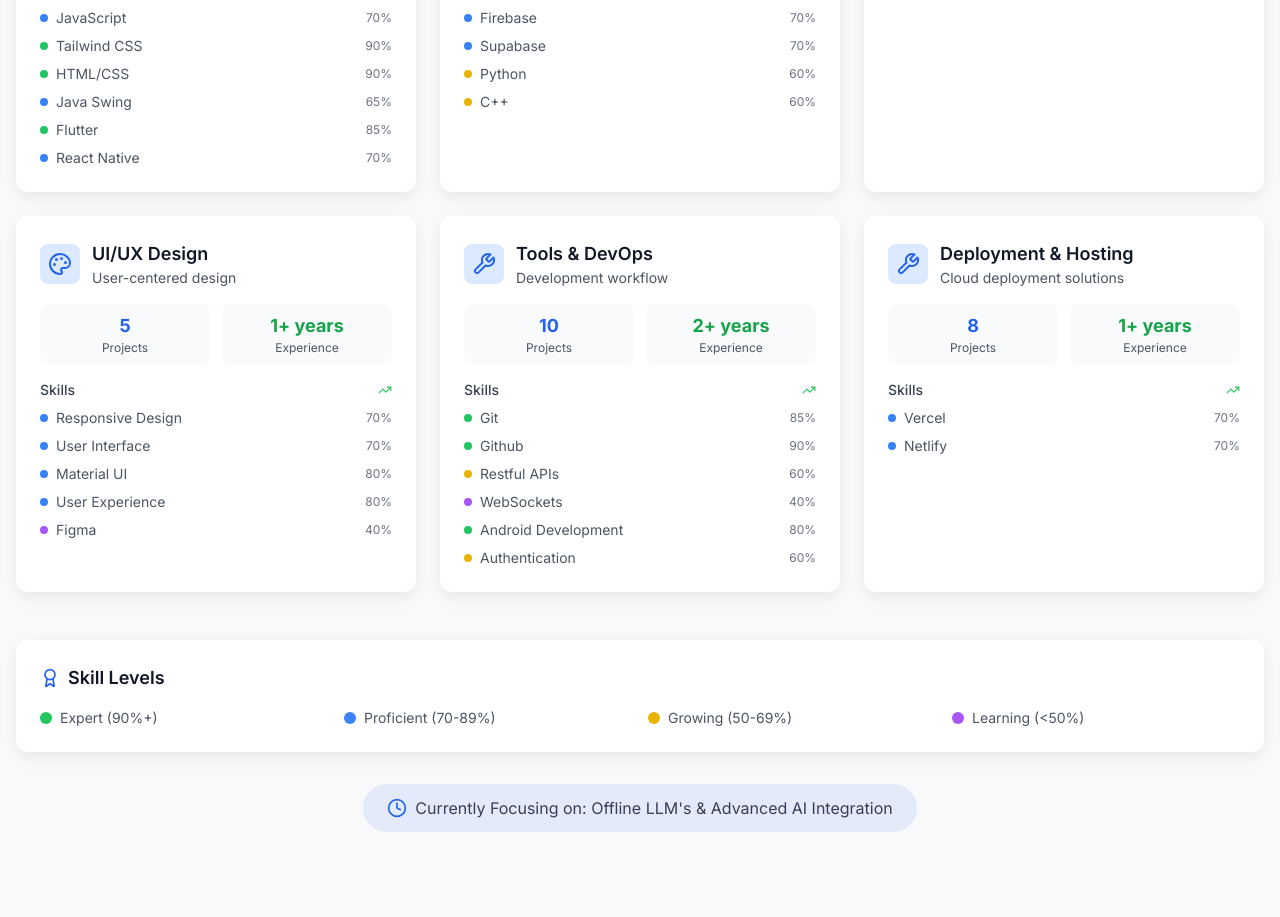
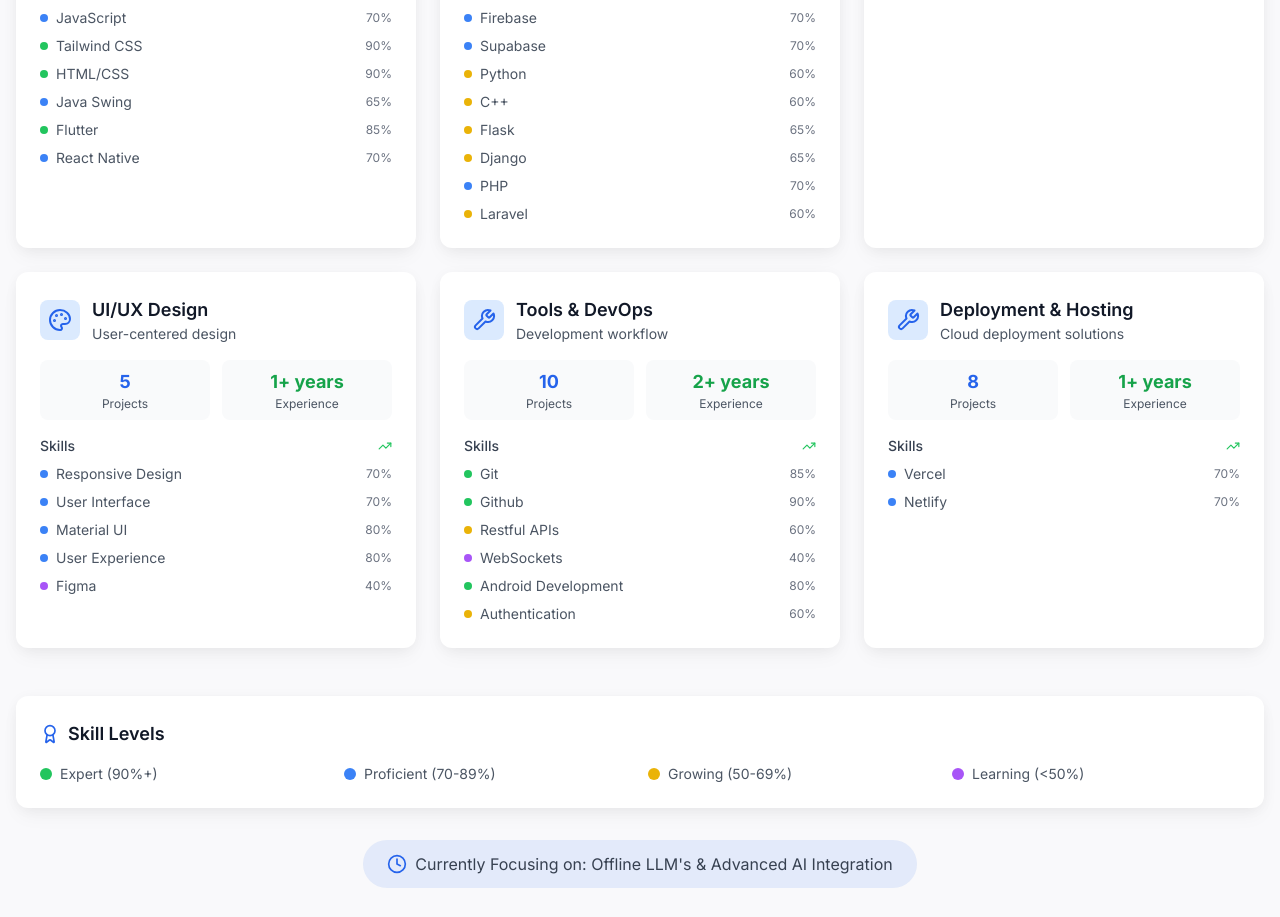
Before and after one commit to YounasKhan2/My_Portfolio, a Next.js app: page / in a window 1280 px wide. Shown: the part 2788-3705 px from the top of the page. Built offline with nearby package versions, Linux system fonts and the light colour scheme.

Commit message:
feat: add new skills to the Skills section including Flask, Django, PHP, and Laravel

```diff
--- a/src/components/sections/Skills.jsx
+++ b/src/components/sections/Skills.jsx
@@ -32,6 +32,10 @@
         { name: "Supabase", level: 70, category: "core" },
         { name: "Python", level: 60, category: "growing" },
         { name: "C++", level: 60, category: "growing" },
+          { name: "Flask", level: 65, category: "growing" },
+          { name: "Django", level: 65, category: "growing" },
+          { name: "PHP", level: 70, category: "core" },
+          { name: "Laravel", level: 60, category: "growing" },
       ]
     },
     {
```
